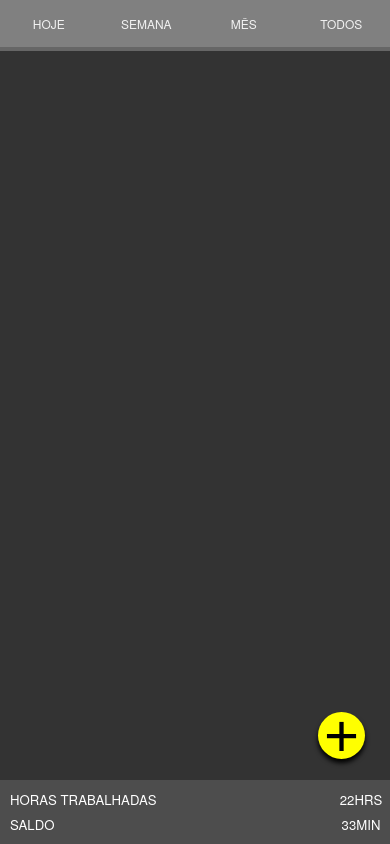
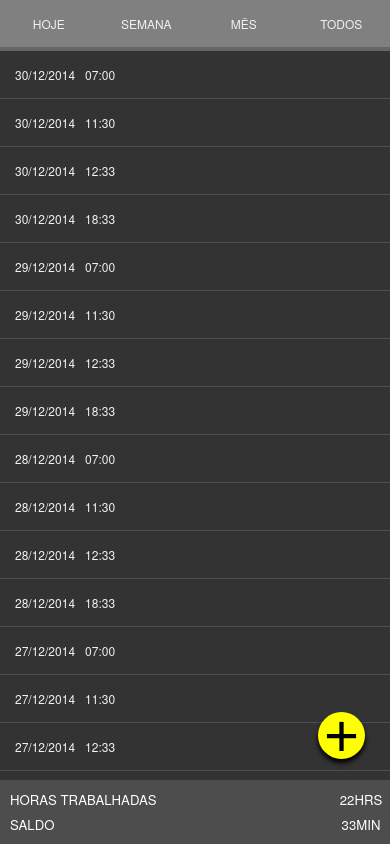
Before and after one commit to diogomachado/ponto, a plain HTML site: page www/index.html at #/todos in a window 390 px wide. Drawn offline with Linux system fonts and the light colour scheme; some packages are replaced by stand-ins of ours.

Commit message:
Viewport mais simples

```diff
--- a/www/app/views/todos.html
+++ b/www/app/views/todos.html
@@ -0,0 +1,21 @@
+<ul id="checkpoints">
+    <li>30/12/2014 &nbsp; 07:00</li>
+    <li>30/12/2014 &nbsp; 11:30</li>
+    <li>30/12/2014 &nbsp; 12:33</li>
+    <li>30/12/2014 &nbsp; 18:33</li>
+
+    <li>29/12/2014 &nbsp; 07:00</li>
+    <li>29/12/2014 &nbsp; 11:30</li>
+    <li>29/12/2014 &nbsp; 12:33</li>
+    <li>29/12/2014 &nbsp; 18:33</li>
+
+    <li>28/12/2014 &nbsp; 07:00</li>
+    <li>28/12/2014 &nbsp; 11:30</li>
+    <li>28/12/2014 &nbsp; 12:33</li>
+    <li>28/12/2014 &nbsp; 18:33</li>
+
+    <li>27/12/2014 &nbsp; 07:00</li>
+    <li>27/12/2014 &nbsp; 11:30</li>
+    <li>27/12/2014 &nbsp; 12:33</li>
+    <li>27/12/2014 &nbsp; 18:33</li>
+</ul>
--- a/www/index.html
+++ b/www/index.html
@@ -19,7 +19,8 @@
         <meta charset="utf-8" />
         <meta name="format-detection" content="telephone=no" />
         <!-- WARNING: for iOS 7, remove the width=device-width and height=device-height attributes. See https://issues.apache.org/jira/browse/CB-4323 -->
-        <meta name="viewport" content="user-scalable=no, initial-scale=1, maximum-scale=1, minimum-scale=1, width=device-width, height=device-height, target-densitydpi=device-dpi" />
+        <!-- <meta name="viewport" content="user-scalable=no, initial-scale=1, maximum-scale=1, minimum-scale=1, width=device-width, height=device-height, target-densitydpi=device-dpi" /> -->
+        <meta name="viewport" content="width=device-width, user-scalable=no">
         <link rel="stylesheet" type="text/css" href="css/index.css" />
         <title>Ponto</title>
     </head>
```
